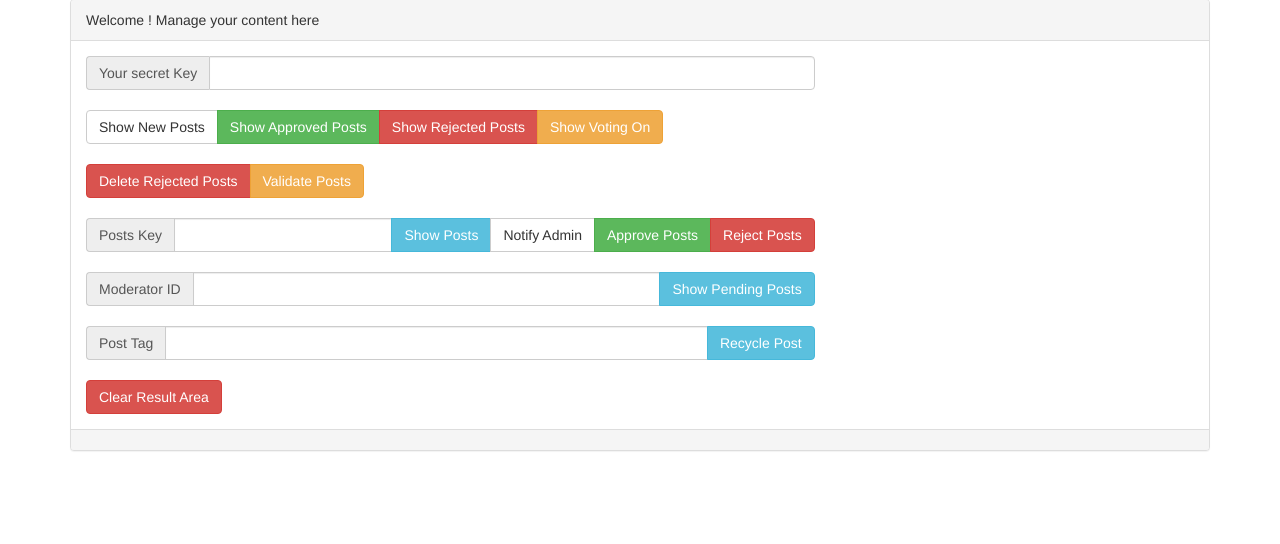
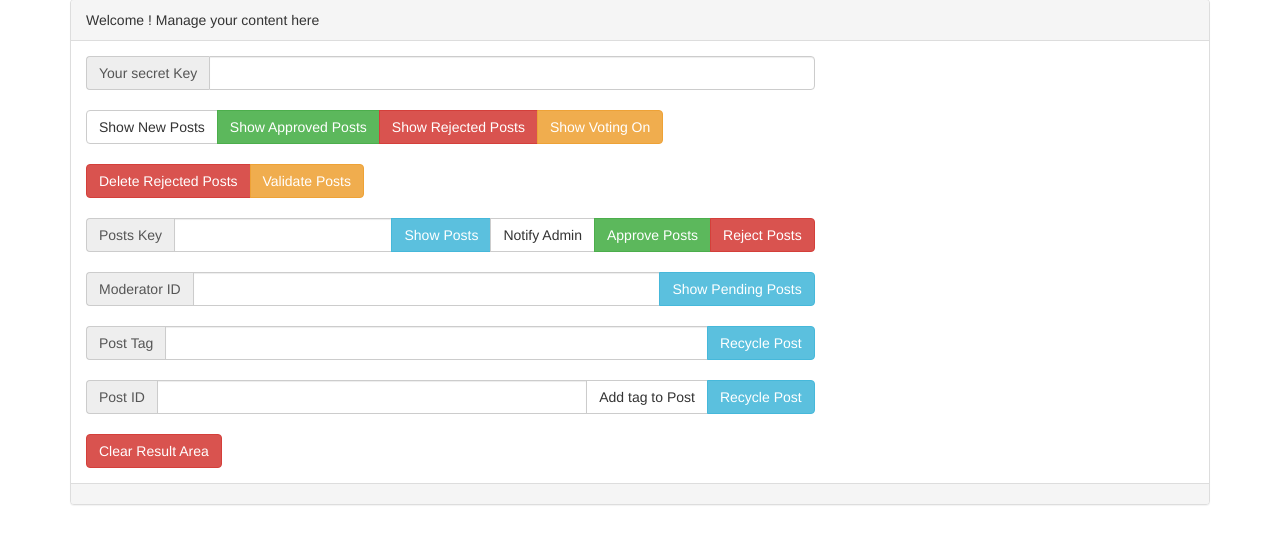
Before and after one commit to HanuDroid/Post-Utility, a PHP site: page / in a window 1280 px wide. Shown: the part 113-657 px from the top of the page. Run offline with PHP 8.4, Linux system fonts and the light colour scheme; some libraries are stand-ins or nearby versions.

Commit message:
Added tag utility also

```diff
--- a/index.php
+++ b/index.php
@@ -109,6 +109,17 @@
 					</div>
 
 					<br>
+
+					<div class="input-group">
+					  <span class="input-group-addon">Post ID</span>
+					  <input type="text" class="form-control" id="post-id">
+					  <span class="input-group-btn">
+					  	<button type="button" class="btn btn-default" id="add-tag-post-id">Add tag to Post</button>
+						<button type="button" class="btn btn-info" id="recycle-post">Recycle Post</button>
+					  </span>
+					</div>
+
+					<br>
 					<button type="button" class="btn btn-danger" id="clear-result-area">Clear Result Area</button>
 
 				</div>
--- a/jokes_utility.js
+++ b/jokes_utility.js
@@ -233,12 +233,32 @@ $(document).ready(function(){
 			return;
 		}
 		var post_tag = $( "#post-tag" ).val();
+		var post_id = $( "#post-id" ).val();
 
-		$.post("jokes_utility.php", {code:"recycle_old_post", post_tag:post_tag, secret_key:secret_key},
+		$.post("jokes_utility.php", {code:"recycle_old_post", post_tag:post_tag, post_id:post_id, secret_key:secret_key},
 		function(data,status){
 			var result = jQuery.parseJSON(data);
 			var output = "<b>PostID</b> : ";
 			output = output.concat(result.PostID,"<br><b>Post Title</b> : ",result.PostTitle);
+			$('#result').html(output);
+		});
+
+	});
+
+	$("#add-tag-post-id").click(function(){
+
+		var secret_key = $( "#secret-key" ).val();
+		if(secret_key == ""){
+			return;
+		}
+		var post_tag = $( "#post-tag" ).val();
+		var post_id = $( "#post-id" ).val();
+
+		$.post("jokes_utility.php", {code:"add_tag_to_post", post_tag:post_tag, post_id:post_id, secret_key:secret_key},
+		function(data,status){
+			var result = jQuery.parseJSON(data);
+			var output = "<b>PostID</b> : ";
+			output = output.concat(result.PostID,"<br><b>Message</b> : ",result.message);
 			$('#result').html(output);
 		});
 
```
Also changed, not shown: jokes_utility.php (+8 -1 lines).
